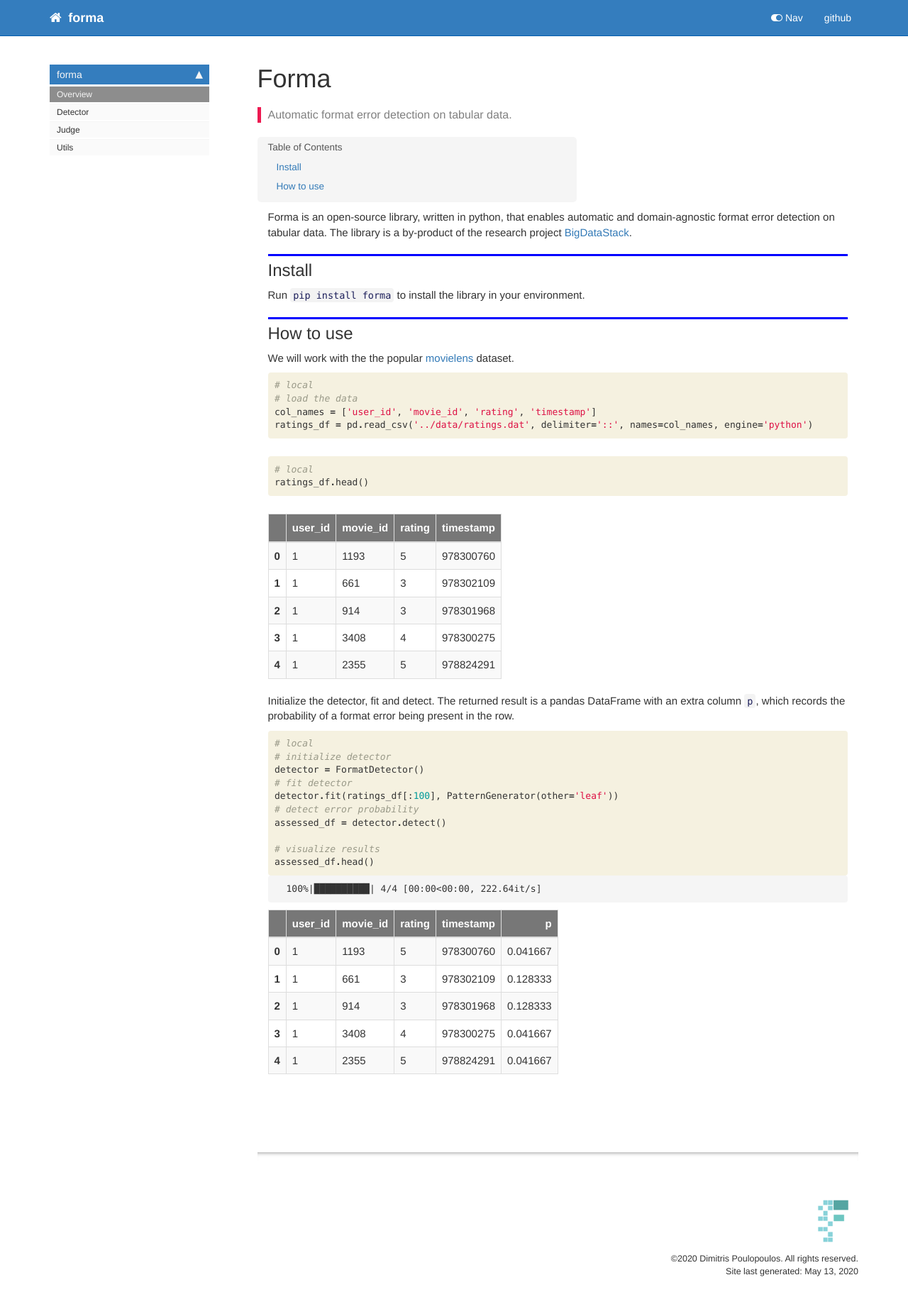
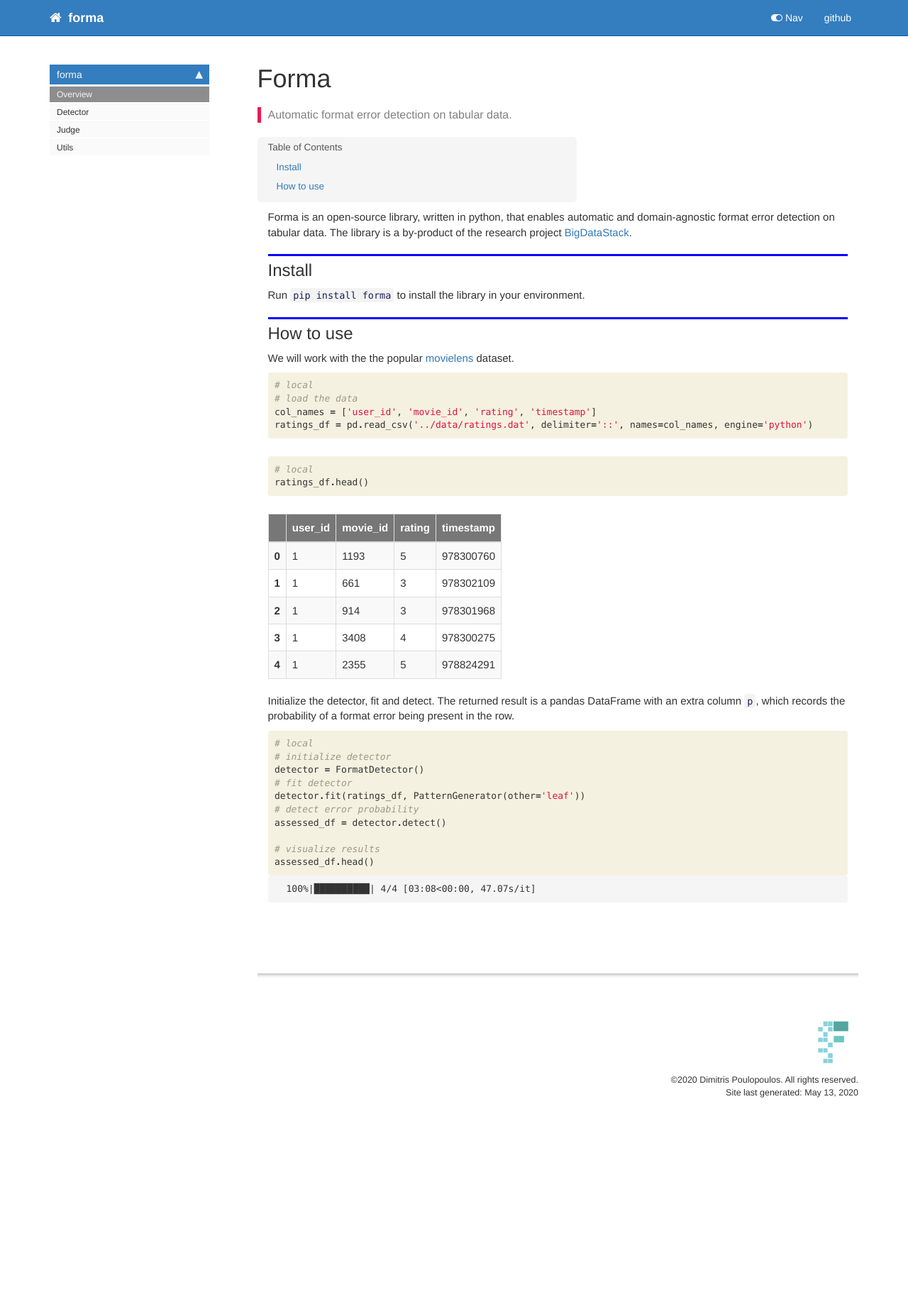
Before and after one commit to dpoulopoulos/forma, a Jekyll site: the page built from docs/index.html, in a window 1280 px wide. Shown: the whole page at 71% size. Built offline with Jekyll 4.4.1, drawn with Linux system fonts in a browser that asks for light colours; nearby versions of some CDN libraries; comment, search, counter and statistics services are not loaded; after the commit the page ends 1600 px from its top, so only the background shows below that.

Commit message:
feat: Multiple n for n-grams are now supported.

```diff
--- a/docs/index.html
+++ b/docs/index.html
@@ -193,7 +193,7 @@
 <span class="c1"># initialize detector</span>
 <span class="n">detector</span> <span class="o">=</span> <span class="n">FormatDetector</span><span class="p">()</span>
 <span class="c1"># fit detector</span>
-<span class="n">detector</span><span class="o">.</span><span class="n">fit</span><span class="p">(</span><span class="n">ratings_df</span><span class="p">[:</span><span class="mi">100</span><span class="p">],</span> <span class="n">PatternGenerator</span><span class="p">(</span><span class="n">other</span><span class="o">=</span><span class="s1">&#39;leaf&#39;</span><span class="p">))</span>
+<span class="n">detector</span><span class="o">.</span><span class="n">fit</span><span class="p">(</span><span class="n">ratings_df</span><span class="p">,</span> <span class="n">PatternGenerator</span><span class="p">(</span><span class="n">other</span><span class="o">=</span><span class="s1">&#39;leaf&#39;</span><span class="p">))</span>
 <span class="c1"># detect error probability</span>
 <span class="n">assessed_df</span> <span class="o">=</span> <span class="n">detector</span><span class="o">.</span><span class="n">detect</span><span class="p">()</span>
 
@@ -211,86 +211,9 @@
 <div class="output_area">
 
 <div class="output_subarea output_stream output_stderr output_text">
-<pre>100%|██████████| 4/4 [00:00&lt;00:00, 222.64it/s]
+<pre>100%|██████████| 4/4 [03:08&lt;00:00, 47.07s/it]
 </pre>
 </div>
-</div>
-
-<div class="output_area">
-
-
-<div class="output_html rendered_html output_subarea output_execute_result">
-<div>
-<style scoped>
-    .dataframe tbody tr th:only-of-type {
-        vertical-align: middle;
-    }
-
-    .dataframe tbody tr th {
-        vertical-align: top;
-    }
-
-    .dataframe thead th {
-        text-align: right;
-    }
-</style>
-<table border="1" class="dataframe">
-  <thead>
-    <tr style="text-align: right;">
-      <th></th>
-      <th>user_id</th>
-      <th>movie_id</th>
-      <th>rating</th>
-      <th>timestamp</th>
-      <th>p</th>
-    </tr>
-  </thead>
-  <tbody>
-    <tr>
-      <th>0</th>
-      <td>1</td>
-      <td>1193</td>
-      <td>5</td>
-      <td>978300760</td>
-      <td>0.041667</td>
-    </tr>
-    <tr>
-      <th>1</th>
-      <td>1</td>
-      <td>661</td>
-      <td>3</td>
-      <td>978302109</td>
-      <td>0.128333</td>
-    </tr>
-    <tr>
-      <th>2</th>
-      <td>1</td>
-      <td>914</td>
-      <td>3</td>
-      <td>978301968</td>
-      <td>0.128333</td>
-    </tr>
-    <tr>
-      <th>3</th>
-      <td>1</td>
-      <td>3408</td>
-      <td>4</td>
-      <td>978300275</td>
-      <td>0.041667</td>
-    </tr>
-    <tr>
-      <th>4</th>
-      <td>1</td>
-      <td>2355</td>
-      <td>5</td>
-      <td>978824291</td>
-      <td>0.041667</td>
-    </tr>
-  </tbody>
-</table>
-</div>
-</div>
-
 </div>
 
 </div>
--- a/docs/judge.html
+++ b/docs/judge.html
@@ -52,7 +52,7 @@
 
 
 <div class="output_markdown rendered_html output_subarea ">
-<h2 id="FormatJudge" class="doc_header"><code>class</code> <code>FormatJudge</code><a href="https://github.com/dpoulopoulos/forma/tree/master/forma/judge.py#L19" class="source_link" style="float:right">[source]</a></h2><blockquote><p><code>FormatJudge</code>(<strong><code>generator</code></strong>:<a href="/forma/utils#PatternGenerator"><code>PatternGenerator</code></a>, <strong><code>n</code></strong>:<code>int</code>=<em><code>1</code></em>)</p>
+<h2 id="FormatJudge" class="doc_header"><code>class</code> <code>FormatJudge</code><a href="https://github.com/dpoulopoulos/forma/tree/master/forma/judge.py#L19" class="source_link" style="float:right">[source]</a></h2><blockquote><p><code>FormatJudge</code>(<strong><code>generator</code></strong>:<a href="/forma/utils#PatternGenerator"><code>PatternGenerator</code></a>, <strong><code>n</code></strong>:<code>int</code>=<em><code>3</code></em>, <strong><code>dim</code></strong>:<code>int</code>=<em><code>1</code></em>)</p>
 </blockquote>
 <p>Detects format errors on a tabular data set.</p>
 
--- a/forma/detector.py
+++ b/forma/detector.py
@@ -3,8 +3,8 @@
 __all__ = ['FormatDetector']
 
 # Cell
+import numpy as np
 import pandas as pd
-import numpy as np
 
 from typing import Any
 from tqdm import tqdm
@@ -17,14 +17,14 @@
     def __init__(self):
         pass
 
-    def fit(self, df: pd.DataFrame, generator: PatternGenerator, n: int = 1):
+    def fit(self, df: pd.DataFrame, generator: PatternGenerator, n: int = 3, dim: int = 1):
         self.judges = {}
 
         self.df = df
         with tqdm(total=len(self.df.columns)) as pbar:
             for col in self.df.columns:
                 col_values = self.df[col].tolist()
-                format_judge = FormatJudge(generator, n)
+                format_judge = FormatJudge(generator, n, dim)
                 format_judge.fit(col_values)
                 self.judges[col] = format_judge
                 pbar.update(1)
```
Also changed, not shown: forma/judge.py (+13 -9 lines), README.md, 3 other files.
